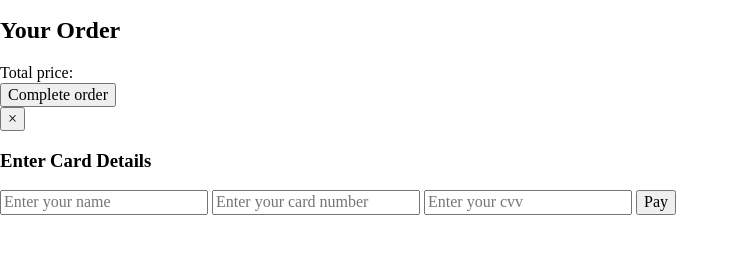
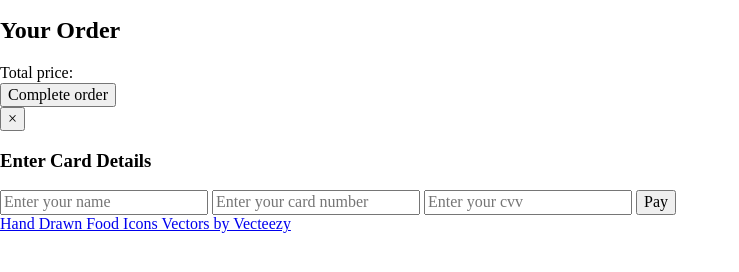
Before and after one commit to lauralaqui/food-app, a website built with Vite: page index.html in a window 1280 px wide. Shown: the part 138-410 px from the top of the page, without its empty margins (0-739 px from the left). Built offline with nearby package versions, Linux system fonts and the light colour scheme; a web font is replaced by a local one.

Commit message:
add illustrations attribution

```diff
--- a/index.html
+++ b/index.html
@@ -65,6 +65,7 @@
 				</form>
 		</div>
         </section>
+        <footer><a href="https://www.vecteezy.com/free-vector/hand-drawn-food-icons">Hand Drawn Food Icons Vectors by Vecteezy</a></footer>
         <script src="index.js" type="module"></script>
     </body>
 </html>
```
